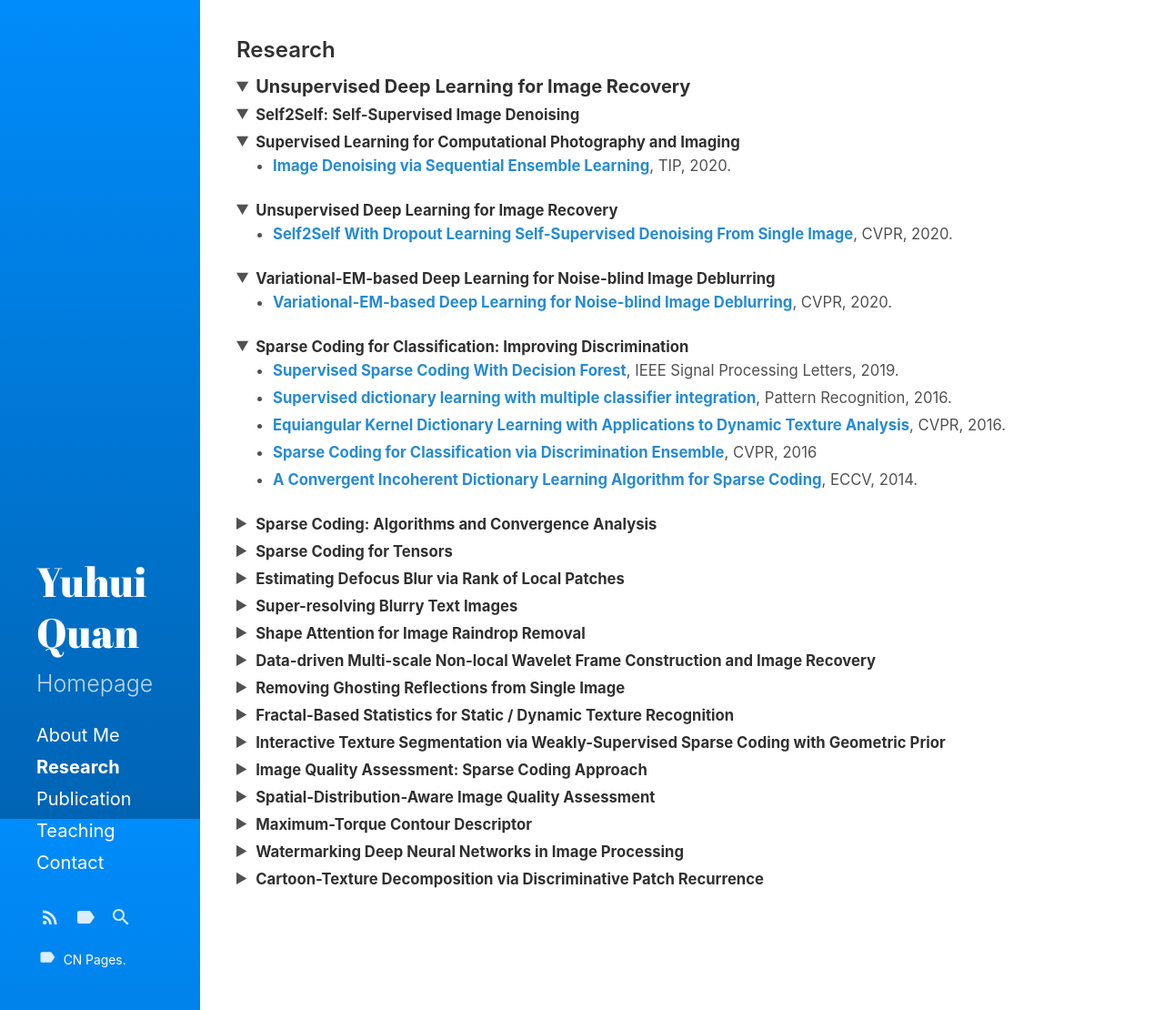
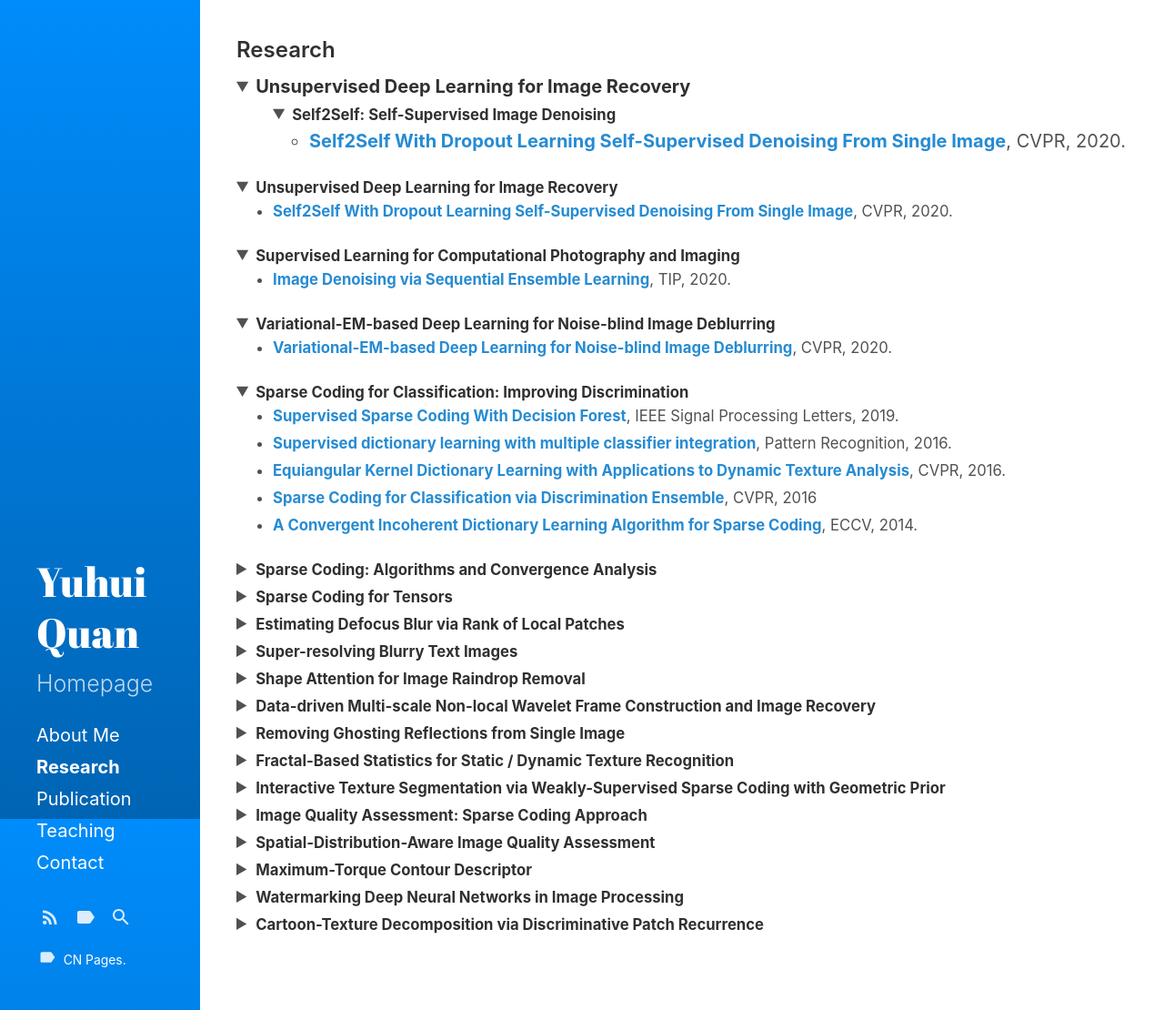
Before and after one commit to Dofboom/Dofboom.github.io, a Jekyll site: the page built from research.md, in a window 1280 px wide and 1110 px high. Shown: the whole window at 91% size. Built offline with Jekyll 4.4.1, drawn with Linux system fonts in a browser that asks for light colours.

Commit message:
Update research.md

```diff
--- a/research.md
+++ b/research.md
@@ -10,24 +10,14 @@ sidebar_link: true
 -->
 <details open="">
 <summary><strong>Unsupervised Deep Learning for Image Recovery</strong></summary>
+<ul>
 <details open="">
 <summary><strong><small>Self2Self: Self-Supervised Image Denoising</small></strong></summary>
-
+<ul>
+<li><strong><a href="https://github.com/csyhquan/csyhquan.github.io/raw/master/manuscript/20x-cvpr-Self2Self%20With%20Dropout%20Learning%20Self-Supervised%20Denoising%20From%20Single%20Image.pdf">Self2Self With Dropout Learning Self-Supervised Denoising From Single Image</a></strong>, CVPR, 2020.</li>
+</ul>
 </details>
-</details>
-
-
-
-
-
-
-<details open="">
-<summary><strong><small>Supervised Learning for Computational Photography and Imaging</small></strong></summary>
-<small>
-<ul>
-<li><strong><a href="https://github.com/csyhquan/csyhquan.github.io/raw/master/manuscript/20-tip-Image%20Denoising%20via%20Sequential%20Ensemble%20Learning.pdf">Image Denoising via Sequential Ensemble Learning</a></strong>, TIP, 2020.</li>
 </ul>
-</small>
 </details>
 
 <details open="">
@@ -35,6 +25,15 @@ sidebar_link: true
 <small>
 <ul>
 <li><strong><a href="https://github.com/csyhquan/csyhquan.github.io/raw/master/manuscript/20x-cvpr-Self2Self%20With%20Dropout%20Learning%20Self-Supervised%20Denoising%20From%20Single%20Image.pdf">Self2Self With Dropout Learning Self-Supervised Denoising From Single Image</a></strong>, CVPR, 2020.</li>
+</ul>
+</small>
+</details>
+
+<details open="">
+<summary><strong><small>Supervised Learning for Computational Photography and Imaging</small></strong></summary>
+<small>
+<ul>
+<li><strong><a href="https://github.com/csyhquan/csyhquan.github.io/raw/master/manuscript/20-tip-Image%20Denoising%20via%20Sequential%20Ensemble%20Learning.pdf">Image Denoising via Sequential Ensemble Learning</a></strong>, TIP, 2020.</li>
 </ul>
 </small>
 </details>
```
